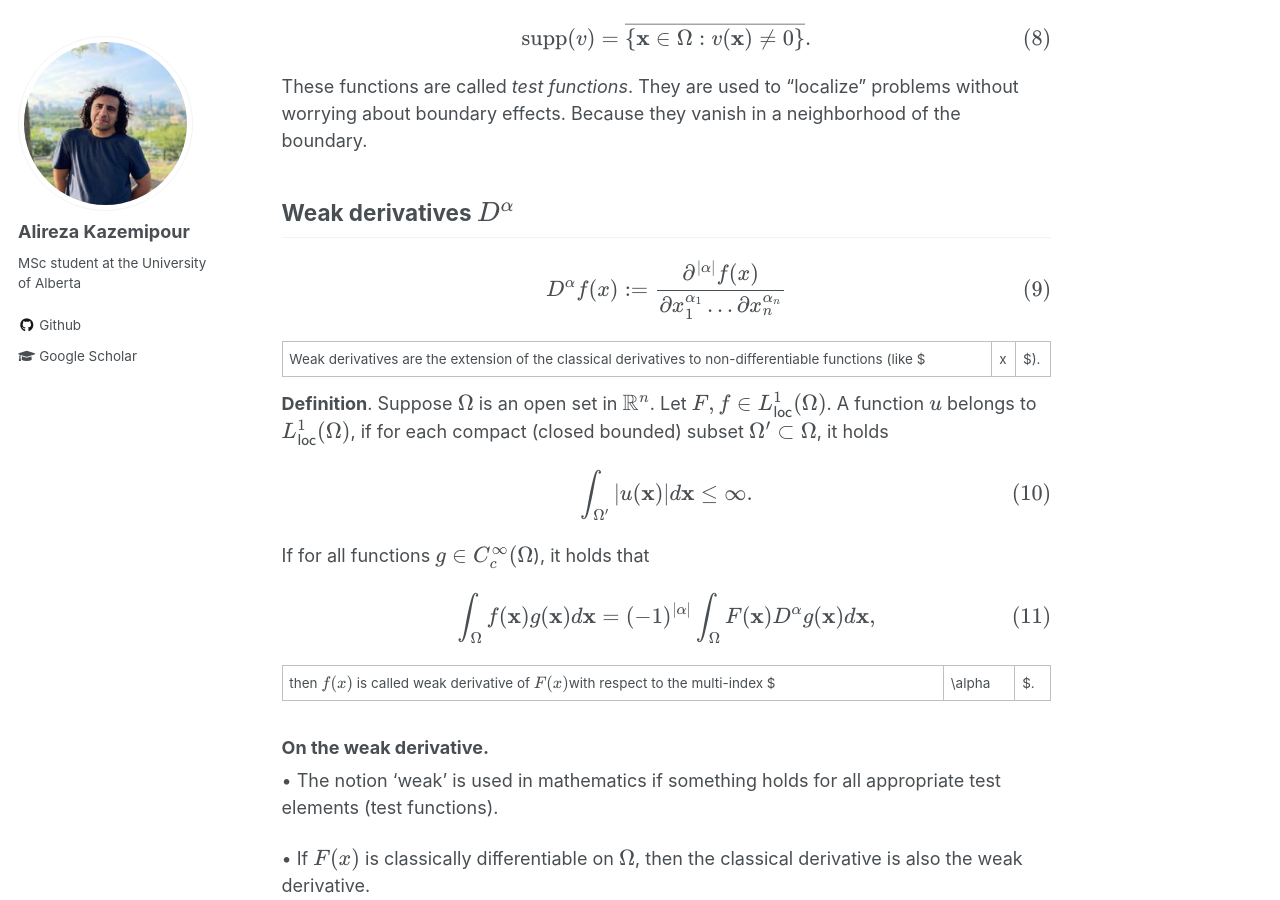
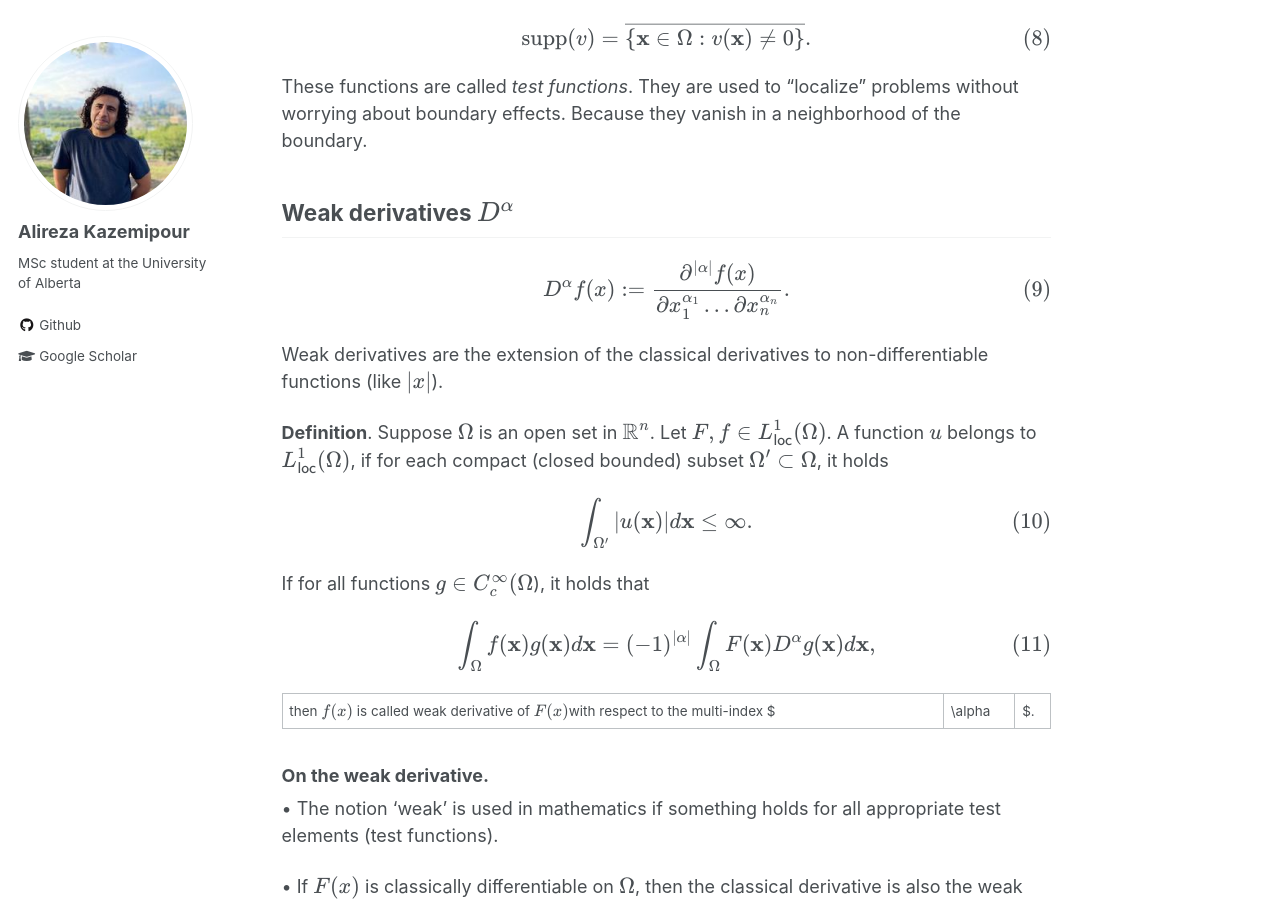
Before and after one commit to alirezakazemipour/alirezakazemipour.github.io, a Jekyll site: the page built from _posts/2025-09-6-sblv-hlbrt-rkhs.md, in a window 1280 px wide and 900 px high, scrolled down 3880 px. Built offline with Jekyll 4.4.1, drawn with Linux system fonts in a browser that asks for light colours; formulas are drawn with MathJax 3.

Commit message:
fix typos

```diff
--- a/_posts/2025-09-6-sblv-hlbrt-rkhs.md
+++ b/_posts/2025-09-6-sblv-hlbrt-rkhs.md
@@ -75,7 +75,8 @@ A function $f: \mathbb{R}^n \to \mathbb{R}$ is called (Lebesgue) measurable if $
 
 ### Almost every where
 
-Two function $f, g: \mathbb{R}^n \to \mathbb{R}$ are  equal _almost everywhere_ if the set $\{f \neq g\} \subset \mathbb{R}^n$ is a Lebesgue null set.
+Two function $f, g: \mathbb{R}^n \to \mathbb{R}$ are  equal _almost everywhere_ if the set
+$\{f \neq g\} \subset \mathbb{R}^n$ is a Lebesgue null set.
 
 ## $\mathcal{L}^p(\Omega)$
 
@@ -128,9 +129,9 @@ These functions are called *test functions*. They are used to “localize” pro
 
 ##  Weak derivatives $D^\alpha$
 
-$$D^\alpha f(x) := \frac{\partial^{|\alpha|}f(x)}{\partial x_1^{\alpha_1} \dots \partial x_n^{\alpha_n}}$$
+$$D^\alpha f(x) := \frac{\partial^{|\alpha|}f(x)}{\partial x_1^{\alpha_1} \dots \partial x_n^{\alpha_n}}.$$
 
-Weak derivatives are the extension of the classical derivatives to non-differentiable functions (like $|x|$).
+Weak derivatives are the extension of the classical derivatives to non-differentiable functions (like $\vert x \vert$).
 
 __Definition__. Suppose $\Omega$ is an open set in $\mathbb{R}^n$. Let $F, f \in L_\textsf{loc}^1(\Omega)$. A function $u$ belongs to $L_\textsf{loc}^1(\Omega)$, if for each compact (closed bounded) subset $\Omega' \subset \Omega$, it holds
 
```
